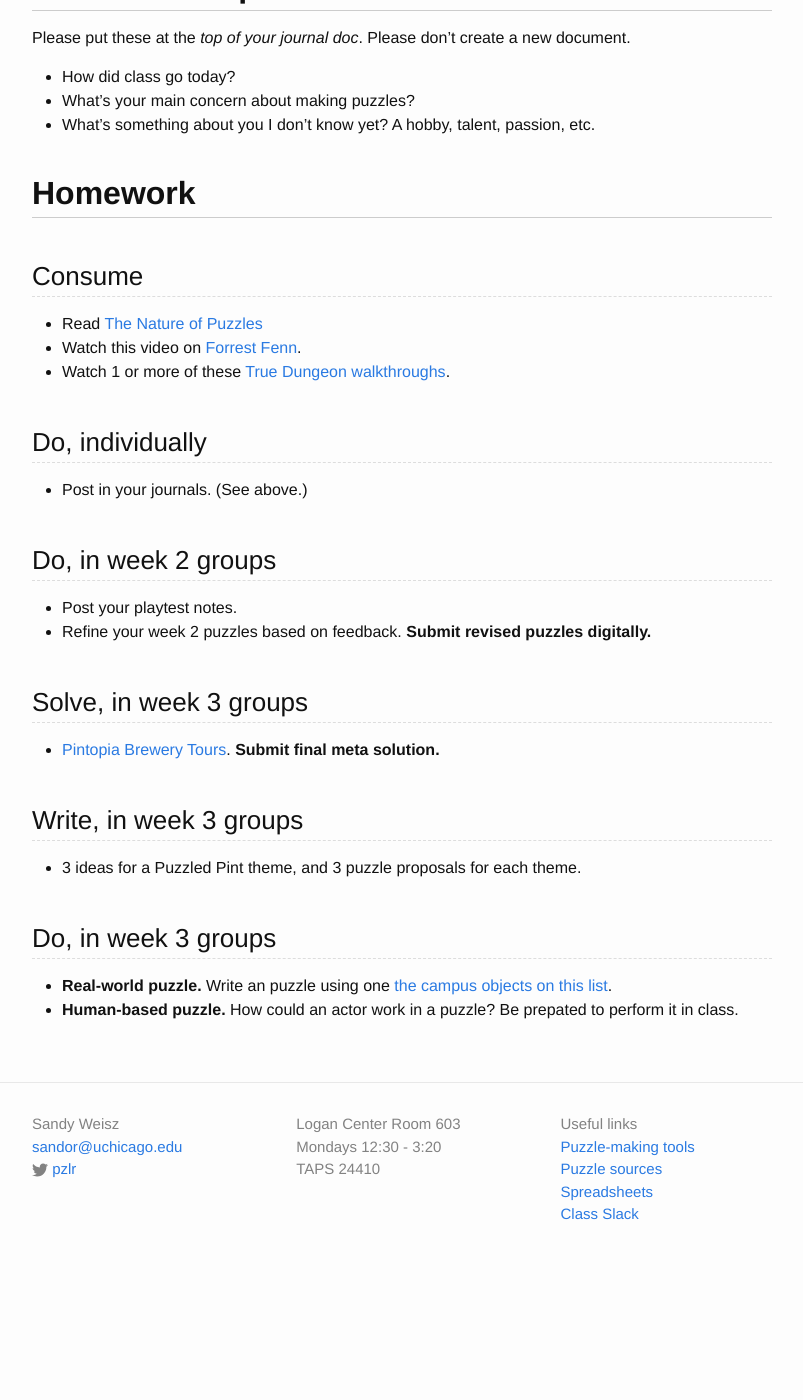
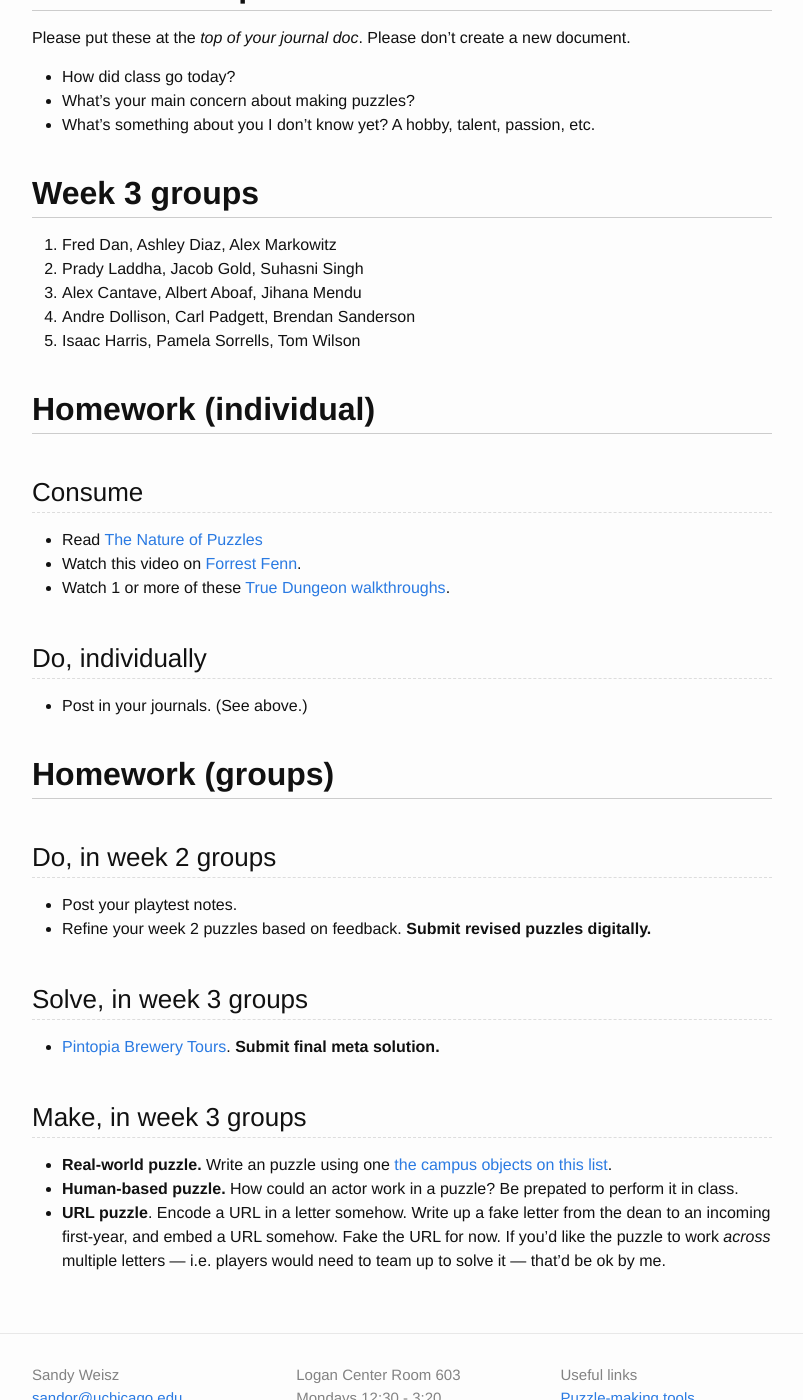
Before and after one commit to transmedia-puzzles/transmedia-puzzles.github.io, a Jekyll site: the page built from _posts/2018-10-15-3.md, in a window 1280 px wide and 1400 px high, scrolled down 504 px. Shown: the whole window, without its empty margins (238-1041 px from the left). Built offline with Jekyll 4.4.1, drawn with Linux system fonts in a browser that asks for light colours; before the commit the page ends 1790 px from its top, so only the background shows below that.

Commit message:
Week 3 groups and headers

```diff
--- a/_posts/2018-10-15-3.md
+++ b/_posts/2018-10-15-3.md
@@ -22,7 +22,15 @@ Please put these at the *top of your journal doc*. Please don't create a new doc
 * What’s your main concern about making puzzles?
 * What’s something about you I don’t know yet? A hobby, talent, passion, etc.
 
-## Homework
+## Week 3 groups
+
+1. Fred Dan, Ashley Diaz, Alex Markowitz
+2. Prady Laddha, Jacob Gold, Suhasni Singh
+3. Alex Cantave, Albert Aboaf, Jihana Mendu
+4. Andre Dollison, Carl Padgett, Brendan Sanderson
+5. Isaac Harris, Pamela Sorrells, Tom Wilson
+
+## Homework (individual)
 
 ### Consume
 
@@ -34,6 +42,8 @@ Please put these at the *top of your journal doc*. Please don't create a new doc
 
 * Post in your journals. (See above.)
 
+## Homework (groups)
+
 ### Do, in week 2 groups
 
 * Post your playtest notes.
@@ -43,11 +53,12 @@ Please put these at the *top of your journal doc*. Please don't create a new doc
 
 * [Pintopia Brewery Tours](/pdf/Pintopia_Brewery_Tours.pdf). **Submit final meta solution.**
 
-### Write, in week 3 groups
+<!-- ### Write, in week 3 groups -->
 
-* 3 ideas for a Puzzled Pint theme, and 3 puzzle proposals for each theme.
+<!-- * 3 ideas for a Puzzled Pint theme, and 3 puzzle proposals for each theme. -->
 
-### Do, in week 3 groups
+### Make, in week 3 groups
 
 * **Real-world puzzle.** Write an puzzle using one [the campus objects on this list](/campus).
 * **Human-based puzzle.** How could an actor work in a puzzle? Be prepated to perform it in class.
+* **URL puzzle**. Encode a URL in a letter somehow. Write up a fake letter from the dean to an incoming first-year, and embed a URL somehow. Fake the URL for now. If you'd like the puzzle to work _across_ multiple letters — i.e. players would need to team up to solve it — that'd be ok by me.
```
